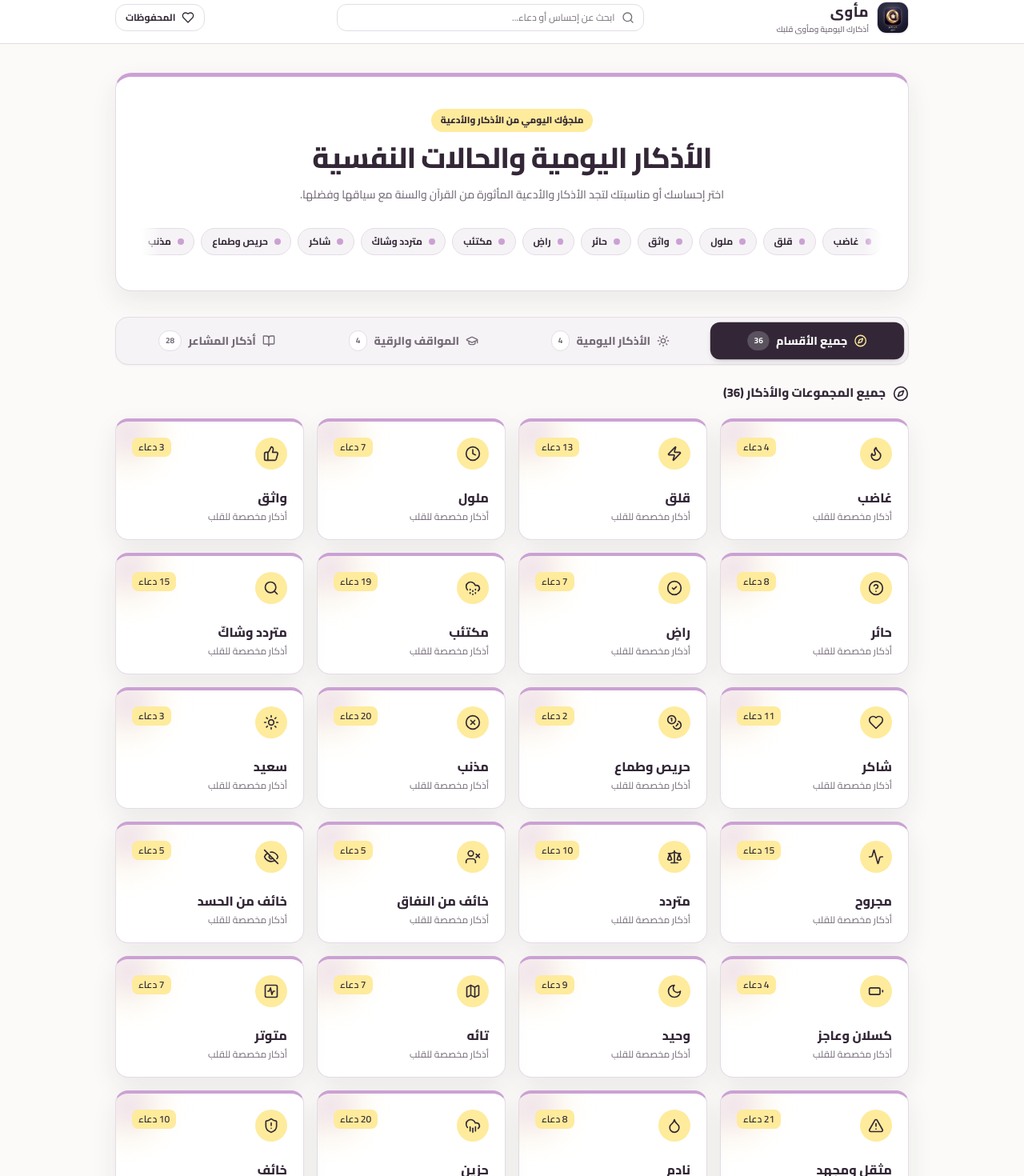
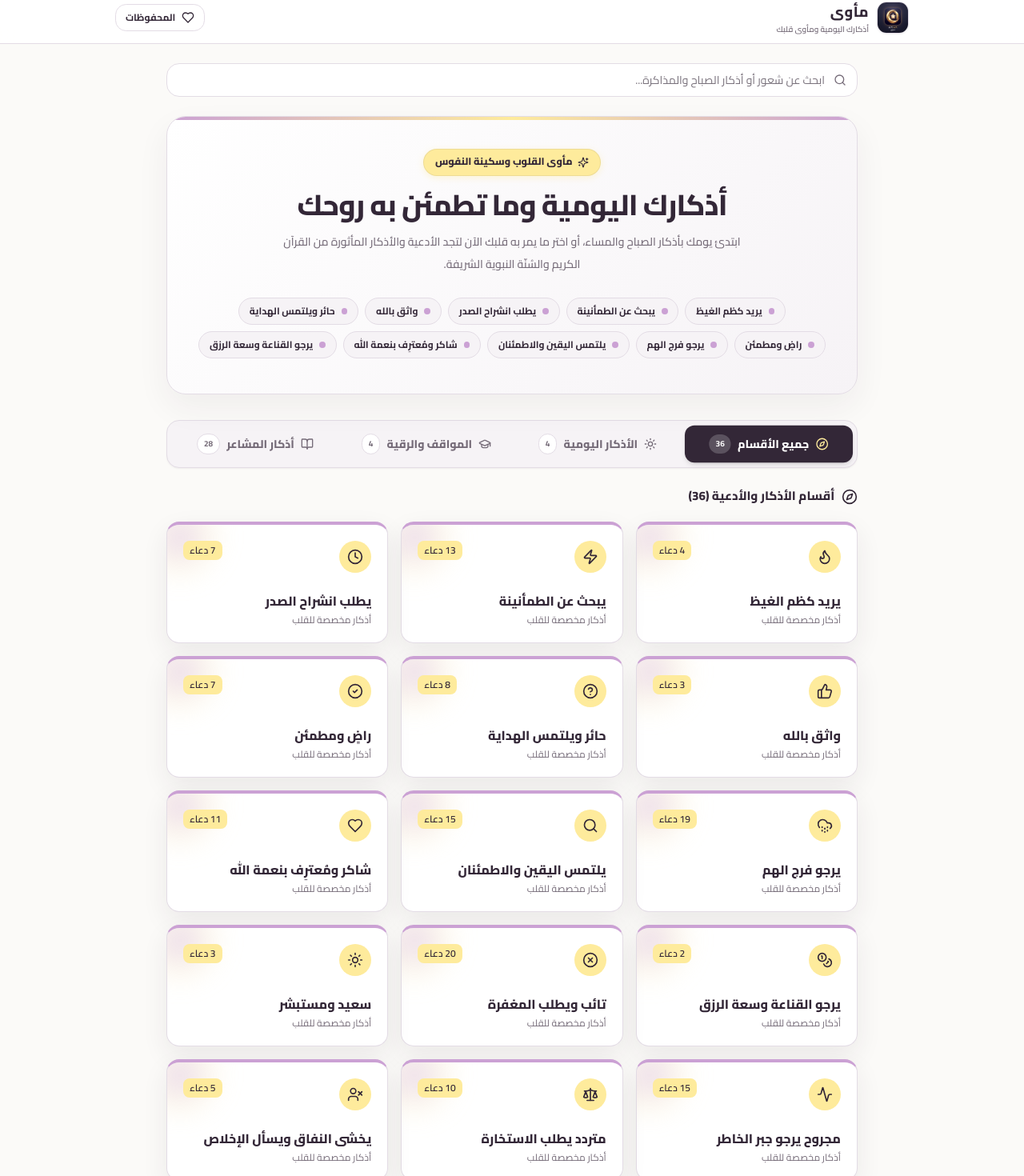
Before and after one commit to MustafaElsayed74/azkar-feeling, a Next.js app: page / in a window 1280 px wide. Shown: the part 10-1480 px from the top of the page at 80% size. Built offline with nearby package versions, Linux system fonts and the light colour scheme.

Commit message:
fix(hero): refine hero copywriting and Arabic emotion titles for comfort and elegance

```diff
--- a/src/app/globals.css
+++ b/src/app/globals.css
@@ -131,23 +131,36 @@ input {
 }
 
 .hero-panel {
+  position: relative;
   overflow: hidden;
   border: 1px solid var(--border);
-  border-top: 5px solid var(--lavender);
-  border-radius: 1.25rem;
-  background: var(--surface);
-  box-shadow: var(--shadow);
+  border-radius: 1.5rem;
+  background: linear-gradient(135deg, var(--surface) 0%, var(--surface-soft) 100%);
+  box-shadow: 0 16px 40px rgba(51, 39, 55, 0.06);
+}
+
+.hero-panel::before {
+  content: '';
+  position: absolute;
+  top: 0;
+  left: 0;
+  right: 0;
+  height: 4px;
+  background: linear-gradient(90deg, var(--lavender) 0%, var(--butter) 50%, var(--lavender) 100%);
 }
 
 .hero-kicker {
   display: inline-flex;
-  padding: 0.35rem 0.75rem;
+  align-items: center;
+  gap: 0.4rem;
+  padding: 0.4rem 0.85rem;
   color: var(--ink);
-  border: 0;
+  border: 1px solid rgba(51, 39, 55, 0.08);
   border-radius: 9999px;
   background: var(--butter);
-  font-size: 0.72rem;
+  font-size: 0.78rem;
   font-weight: 800;
+  box-shadow: 0 2px 8px rgba(254, 235, 156, 0.4);
 }
 
 .filter-pill {
--- a/src/components/HomeClient.tsx
+++ b/src/components/HomeClient.tsx
@@ -2,7 +2,7 @@
 
 import { useMemo, useState } from 'react';
 import Link from 'next/link';
-import { BookOpen, Compass, GraduationCap, Search, Sun, X } from 'lucide-react';
+import { BookOpen, Compass, GraduationCap, Search, Sparkles, Sun, X } from 'lucide-react';
 import { Header } from '@/components/Header';
 import { Footer } from '@/components/Footer';
 import { FeelingCard } from '@/components/FeelingCard';
@@ -20,78 +20,45 @@ interface HomeClientProps {
   searchDuas: SearchDuaItem[];
 }
 
-function normalizeSearchText(value: string): string {
-  return value
-    .toLocaleLowerCase('ar')
-    .normalize('NFKD')
-    .replace(/[\u064B-\u065F\u0670]/g, '')
-    .trim();
-}
-
 export function HomeClient({ feelings, searchDuas }: HomeClientProps) {
   const [searchQuery, setSearchQuery] = useState('');
   const [activeTab, setActiveTab] = useState<'all' | 'daily' | 'situational' | 'emotional'>('all');
-  const { bookmarks, toggleBookmark, isBookmarked } = useBookmarks();
-  const normalizedQuery = normalizeSearchText(searchQuery);
-
-  const filteredFeelings = useMemo(
-    () =>
-      feelings.filter((feeling) =>
-        normalizeSearchText(
-          `${feeling.arabic_name} ${feeling.feeling_name} ${feeling.feeling_slug}`,
-        ).includes(normalizedQuery),
-      ),
-    [feelings, normalizedQuery],
-  );
-
-  const displayedFeelings = useMemo(() => {
-    if (activeTab === 'all') return filteredFeelings;
-    return filteredFeelings.filter((f) => (f.category || 'emotional') === activeTab);
-  }, [filteredFeelings, activeTab]);
+  const { isBookmarked, toggleBookmark } = useBookmarks();
 
   const searchResults = useMemo(() => {
-    if (normalizedQuery.length < 2) return [];
+    const query = searchQuery.trim().toLowerCase();
+    if (!query) return [];
 
-    return searchDuas.filter((dua) =>
-      normalizeSearchText(
-        [
-          dua.title_arabic,
-          dua.title,
-          dua.arabic,
-          dua.translation,
-          dua.transliteration,
-          dua.hadith,
-          dua.reference,
-          ...dua.feelings.flatMap((feeling) => [
-            feeling.name,
-            feeling.slug,
-            feeling.arabic_name,
-          ]),
-        ]
-          .filter(Boolean)
-          .join(' '),
-      ).includes(normalizedQuery),
-    );
-  }, [normalizedQuery, searchDuas]);
+    return searchDuas.filter((dua) => {
+      const matchTitle = (dua.title || '').toLowerCase().includes(query);
+      const matchArabicTitle = (dua.title_arabic || '').includes(query);
+      const matchArabic = (dua.arabic || '').includes(query);
+      const matchTranslation = (dua.translation || '').toLowerCase().includes(query);
+      const matchFeelings = dua.feelings.some((f) =>
+        (f.arabic_name || '').includes(query) || (f.name || '').toLowerCase().includes(query)
+      );
 
-  const searchingDuas = normalizedQuery.length > 1;
+      return matchTitle || matchArabicTitle || matchArabic || matchTranslation || matchFeelings;
+    });
+  }, [searchQuery, searchDuas]);
+
+  const filteredFeelings = useMemo(() => {
+    if (activeTab === 'all') return feelings;
+    if (activeTab === 'daily') return feelings.filter((f) => f.category === 'daily');
+    if (activeTab === 'situational') return feelings.filter((f) => f.category === 'situational');
+    return feelings.filter((f) => (f.category || 'emotional') === 'emotional');
+  }, [feelings, activeTab]);
+
+  const searchingDuas = searchQuery.trim().length > 0;
 
   return (
     <div className="app-shell flex min-h-screen flex-col">
-      <Header
-        searchQuery={searchQuery}
-        onSearchChange={setSearchQuery}
-        bookmarkCount={bookmarks.length}
-      />
+      <Header />
 
-      <main className="mx-auto w-full max-w-5xl flex-1 px-4 py-6 sm:py-9">
-        <div className="relative mb-6 sm:hidden">
-          <Search className="theme-muted absolute right-3 top-1/2 h-4 w-4 -translate-y-1/2 pointer-events-none" />
-          <label htmlFor="mobile-search" className="sr-only">
-            ابحث عن شعور أو دعاء
-          </label>
+      <main className="container mx-auto max-w-4xl flex-1 px-4 py-6">
+        <div className="relative mb-6">
+          <Search className="absolute right-3.5 top-1/2 h-4 w-4 -translate-y-1/2 text-[var(--muted)]" />
           <input
-            id="mobile-search"
             type="text"
             value={searchQuery}
             onChange={(event) => setSearchQuery(event.target.value)}
@@ -111,20 +78,23 @@ export function HomeClient({ feelings, searchDuas }: HomeClientProps) {
         </div>
 
         <section className="hero-panel px-5 py-8 text-center sm:px-8 sm:py-10">
-          <span className="hero-kicker">ملجؤك اليومي من الأذكار والأدعية</span>
-          <h1 className="mt-3 text-3xl font-extrabold tracking-tight sm:text-4xl">
-            الأذكار اليومية والحالات النفسية
+          <span className="hero-kicker">
+            <Sparkles className="h-3.5 w-3.5 text-[var(--ink)]" />
+            <span>مأوى القلوب وسكينة النفوس</span>
+          </span>
+          <h1 className="mt-4 text-3xl font-extrabold tracking-tight sm:text-4xl text-[var(--ink)]">
+            أذكارك اليومية وما تطمئن به روحك
           </h1>
           <p className="theme-muted mx-auto mt-3 max-w-xl text-sm font-medium leading-7">
-            اختر إحساسك أو مناسبتك لتجد الأذكار والأدعية المأثورة من القرآن والسنة مع سياقها وفضلها.
+            ابتدئ يومك بأذكار الصباح والمساء، أو اختر ما يمر به قلبك الآن لتجد الأدعية والأذكار المأثورة من القرآن الكريم والسُنّة النبوية الشريفة.
           </p>
 
-          <div className="mt-6 flex items-center gap-2 overflow-x-auto py-1 no-scrollbar scroll-mask-x">
-            {feelings.slice(0, 12).map((feeling) => (
+          <div className="mt-6 flex flex-wrap items-center justify-center gap-2 py-1">
+            {feelings.slice(0, 10).map((feeling) => (
               <Link
                 key={feeling.feeling_slug}
                 href={`/feeling/${feeling.feeling_slug}`}
-                className="filter-pill shrink-0"
+                className="filter-pill shrink-0 hover:scale-105 transition-transform"
               >
                 <span className="filter-dot" aria-hidden="true" />
                 <span>{feeling.arabic_name}</span>
@@ -238,17 +208,12 @@ export function HomeClient({ feelings, searchDuas }: HomeClientProps) {
             <div className="mb-5 flex items-center justify-between">
               <h2 id="feelings-title" className="section-heading">
                 <Compass className="h-5 w-5" />
-                <span>
-                  {activeTab === 'all' && `جميع المجموعات والأذكار (${displayedFeelings.length})`}
-                  {activeTab === 'daily' && `🌅 الأذكار اليومية وأوقات اليوم (${displayedFeelings.length})`}
-                  {activeTab === 'situational' && `🎓 أذكار المواقف والامتحانات والسفر (${displayedFeelings.length})`}
-                  {activeTab === 'emotional' && `🤍 أذكار وحالات المشاعر النفسية (${displayedFeelings.length})`}
-                </span>
+                <span>أقسام الأذكار والأدعية ({filteredFeelings.length})</span>
               </h2>
             </div>
 
-            <div className="grid grid-cols-2 gap-3 sm:grid-cols-3 sm:gap-4 lg:grid-cols-4">
-              {displayedFeelings.map((feeling) => (
+            <div className="grid grid-cols-1 gap-4 sm:grid-cols-2 md:grid-cols-3">
+              {filteredFeelings.map((feeling) => (
                 <FeelingCard
                   key={feeling.feeling_slug}
                   name={feeling.feeling_name}
--- a/src/lib/data.ts
+++ b/src/lib/data.ts
@@ -11,34 +11,34 @@ import {
 } from "@/types";
 
 export const EMOTION_ARABIC_NAMES: Record<string, string> = {
-  sad: "حزين",
-  anxious: "قلق",
-  angry: "غاضب",
-  lonely: "وحيد",
-  depressed: "مكتئب",
-  grateful: "شاكر",
-  happy: "سعيد",
-  confused: "حائر",
-  scared: "خائف",
-  suicidal: "في ضيق شديد",
-  bored: "ملول",
-  confident: "واثق",
-  content: "راضٍ",
-  doubtful: "متردد وشاكّ",
-  greedy: "حريص وطماع",
-  guilty: "مذنب",
-  hurt: "مجروح",
-  indecisive: "متردد",
-  hypocritical: "خائف من النفاق",
-  jealous: "خائف من الحسد",
-  lazy: "كسلان وعاجز",
-  lost: "تائه",
-  nervous: "متوتر",
-  overwhelmed: "مثقل ومجهد",
-  regret: "نادم",
-  tired: "متعب",
-  unloved: "تشعر بالجفاء",
-  weak: "ضعيف",
+  sad: "في حزن وضيق",
+  anxious: "يبحث عن الطمأنينة",
+  angry: "يريد كظم الغيظ",
+  lonely: "يشعر بالوحدة",
+  depressed: "يرجو فرج الهم",
+  grateful: "شاكر ومُعترِف بنعمة الله",
+  happy: "سعيد ومستبشر",
+  confused: "حائر ويلتمس الهداية",
+  scared: "خائف يطلب الأمان",
+  suicidal: "في ضيق شديد ويطلب الفرج",
+  bored: "يطلب انشراح الصدر",
+  confident: "واثق بالله",
+  content: "راضٍ ومطمئن",
+  doubtful: "يلتمس اليقين والاطمئنان",
+  greedy: "يرجو القناعة وسعة الرزق",
+  guilty: "تائب ويطلب المغفرة",
+  hurt: "مجروح يرجو جبر الخاطر",
+  indecisive: "متردد يطلب الاستخارة",
+  hypocritical: "يخشى النفاق ويسأل الإخلاص",
+  jealous: "يستعيذ من الحسد والعين",
+  lazy: "يستعيذ من العجز والكسل",
+  lost: "تائه يطلب الرشاد",
+  nervous: "متوتر يطلب الهدوء",
+  overwhelmed: "مثقل ويطلب التيسير",
+  regret: "نادم يرجو التوبة",
+  tired: "متعب يطلب الراحة والقوة",
+  unloved: "يطلب المحبة والأنس بالله",
+  weak: "ضعيف يستمد القوة من الله",
   morning: "أذكار الصباح",
   evening: "أذكار المساء",
   sleep: "أذكار النوم والاستيقاظ",
```
